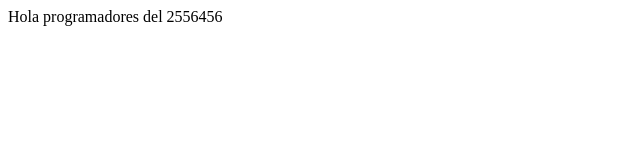
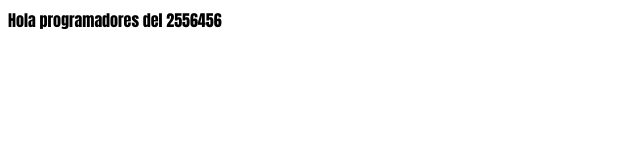
Before and after one commit to AndersonMunoz/pruebaremoto, a plain HTML site: page index.html in a window 1280 px wide. Shown: the whole page, without its empty margins (0-640 px from the left). Drawn offline with Linux system fonts and the light colour scheme.

Commit message:
Probando fuentes

```diff
--- /dev/null
+++ b/css/style.css
@@ -0,0 +1,3 @@
+hi {
+    font-family:Impact, Haettenschweiler, 'Arial Narrow Bold', sans-serif
+}
--- a/index.html
+++ b/index.html
@@ -5,6 +5,7 @@
     <meta http-equiv="X-UA-Compatible" content="IE=edge">
     <meta name="viewport" content="width=device-width, initial-scale=1.0">
     <title>Document</title>
+    <link rel="stylesheet" href="css/style.css">
 </head>
 <body>
     <hi>Hola programadores del 2556456</hi>
```
